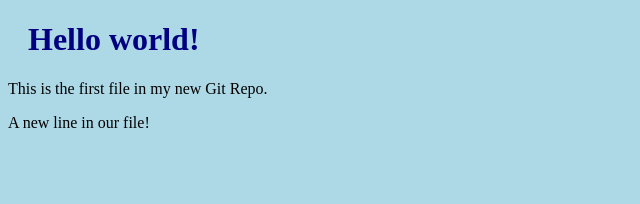
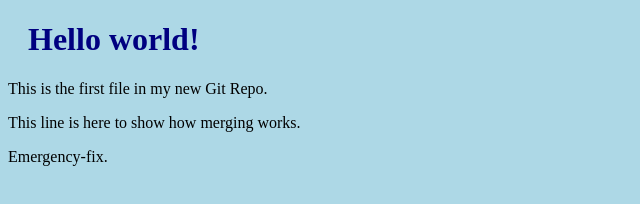
Before and after one commit to nimesherudition/learnGit, a plain HTML site: page index.html in a window 1280 px wide. Shown: the whole page, without its empty margins (0-640 px from the left). Drawn offline with Linux system fonts and the light colour scheme.

Commit message:
updated index.html with emergency fix

```diff
--- a/index.html
+++ b/index.html
@@ -8,7 +8,8 @@
 
 <h1>Hello world!</h1>
 <p>This is the first file in my new Git Repo.</p>
-<p>A new line in our file!</p>
+<p>This line is here to show how merging works.</p>
+<p>Emergency-fix.</p>
 
 </body>
 </html>
```
